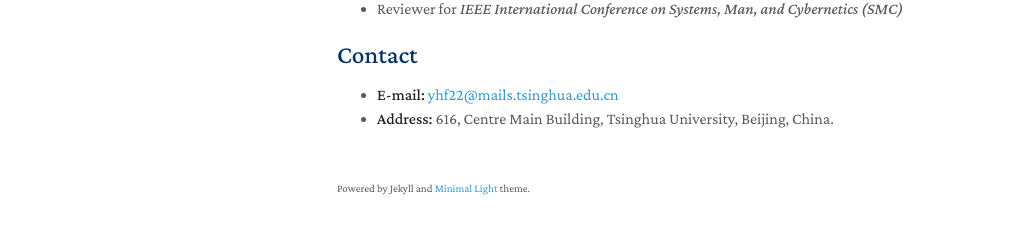
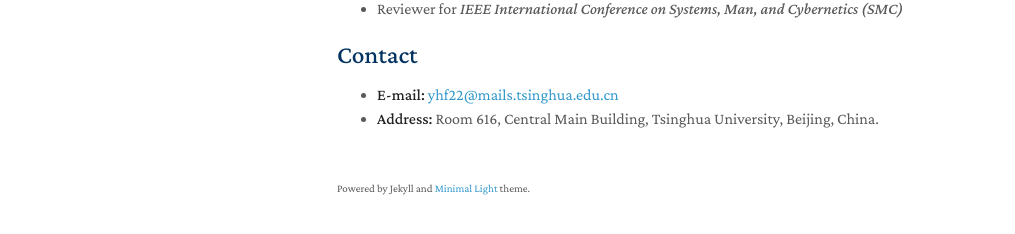
Before and after one commit to Xyz-yuanhf/Xyz-yuanhf.github.io, a Jekyll site: the page built from index.md, in a window 1280 px wide and 1399 px high. Shown: the part 1130-1364 px from the top of the window, without its empty margins (133-1148 px from the left). Built offline with Jekyll 4.4.1, drawn with Linux system fonts in a browser that asks for light colours; a style sheet for code colours, icons or effects is not loaded; our own code applies the rules of GitHub Pages for plain Markdown files.

Commit message:
Update index.md

```diff
--- a/index.md
+++ b/index.md
@@ -25,4 +25,4 @@ My research interests mainly lie at the interface of Artificial Intelligence (AI
 ## Contact
 
 - **E-mail:** [yhf22@mails.tsinghua.edu.cn](mailto:yhf22@mails.tsinghua.edu.cn)
-- **Address:** 616, Centre Main Building, Tsinghua University, Beijing, China.
+- **Address:** Room 616, Central Main Building, Tsinghua University, Beijing, China.
```
